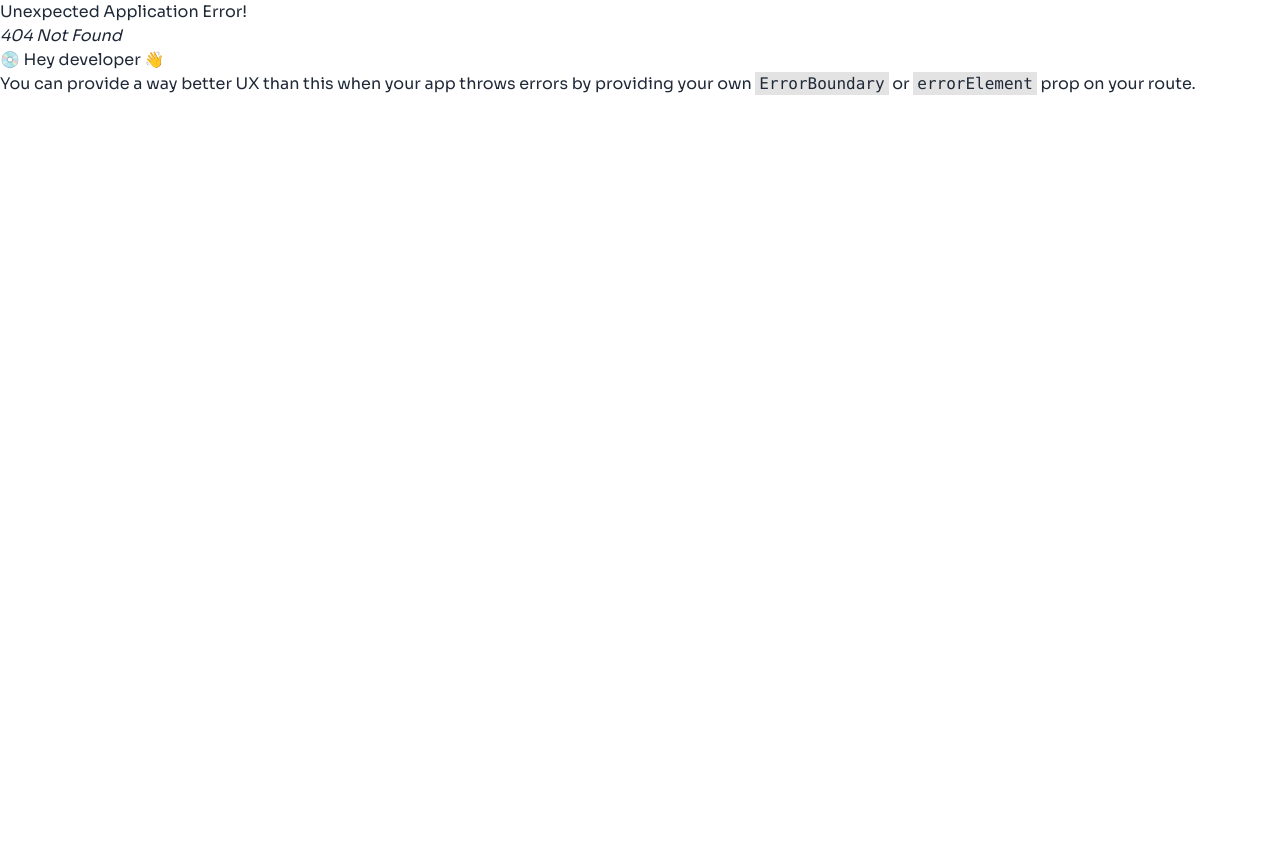
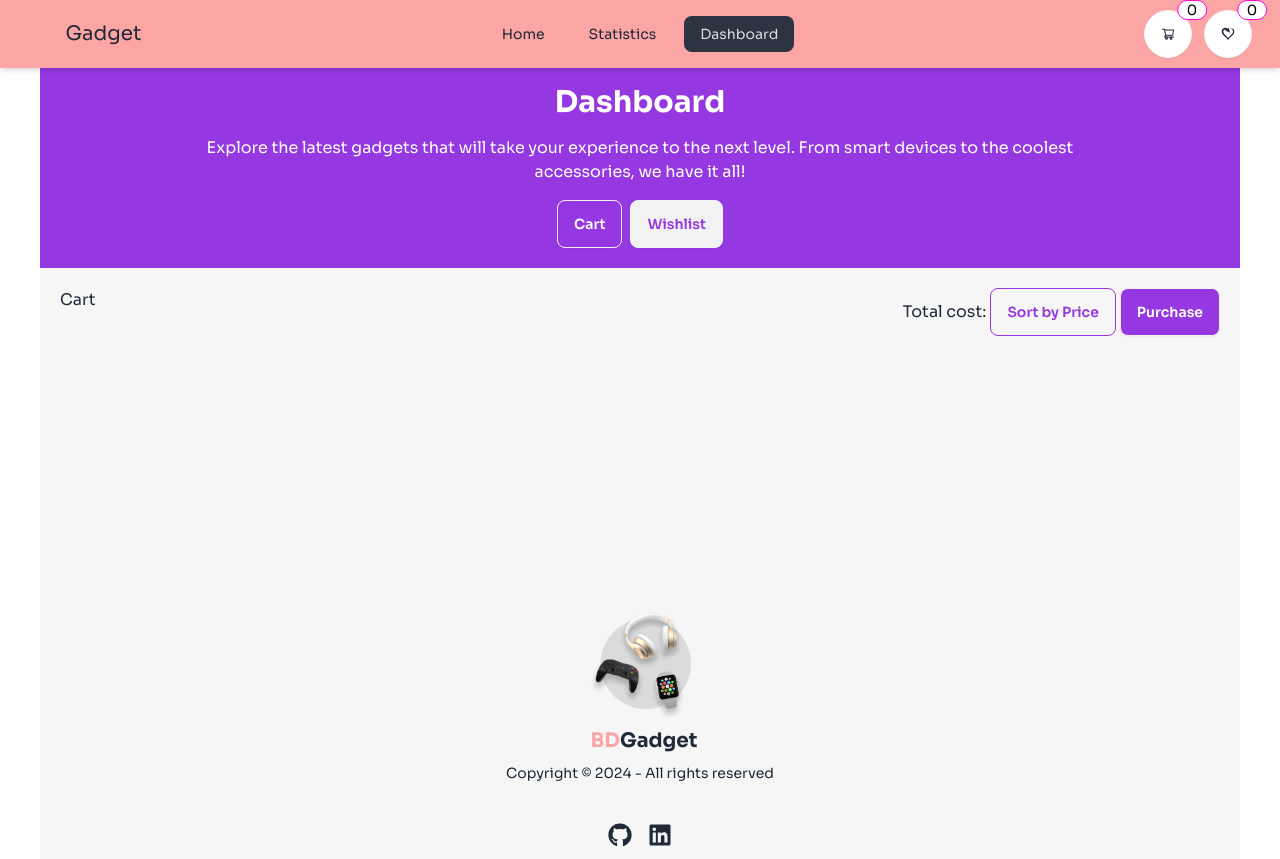
Before and after one commit to abujaforhadi/BDGadget, a React (Vite) app: page /dashboard/cart in a window 1280 px wide. Before the commit this address had no page. Before the commit the page ends 800 px from the top, so only its background shows below. Built offline with nearby package versions, Linux system fonts and the light colour scheme.

Commit message:
cart page added

```diff
--- /dev/null
+++ b/src/Components/CartComponents.jsx
@@ -0,0 +1,33 @@
+import { RiDeleteBinFill } from "react-icons/ri";
+import { SelectedItem } from "../MainLayout/MainLayout";
+import { useContext } from "react";
+
+function CartComponents({ p }) {
+  const [selectedProduct, setSelectedProduct] = useContext(SelectedItem);
+
+  const { product_id, product_title, description, price, product_image } = p;
+
+  // Handler to remove item
+  const handleRemoveItem = () => {
+    setSelectedProduct(selectedProduct.filter((item) => item.product_id !== product_id));
+  };
+
+  return (
+    <div className="flex justify-between items-center md:px-14">
+      <div className="flex gap-2">
+        <img className="w-1/12" src={product_image} alt={product_title} />
+
+        <div>
+          <h1>{product_title}</h1>
+          <p className="text-xs">{description}</p>
+          <p>Price: ${price}</p>
+        </div>
+      </div>
+      <button onClick={handleRemoveItem} className="btn btn-error text-white">
+        <RiDeleteBinFill />
+      </button>
+    </div>
+  );
+}
+
+export default CartComponents;
--- a/src/Components/NavBar.jsx
+++ b/src/Components/NavBar.jsx
@@ -1,22 +1,29 @@
+import { useContext } from "react";
 import { AiOutlineShoppingCart, AiOutlineUnorderedList } from "react-icons/ai";
 import { GiSelfLove } from "react-icons/gi";
 import { Link, NavLink } from "react-router-dom";
+import { SelectedItem, WishlistItem } from "../MainLayout/MainLayout";
 
 function NavBar() {
+  const [selectedProduct] = useContext(SelectedItem);
+  const [wishlistProduct] = useContext(WishlistItem);
+
+
   return (
-    <div className="">
+    <div className="px-5">
       <div className="navbar w-full flex items-center justify-between">
         <div className="navbar-start flex items-center">
           <div className="dropdown">
             <div tabIndex={0} role="button" className="btn btn-ghost lg:hidden">
               <AiOutlineUnorderedList />
             </div>
+
             <ul
               tabIndex={0}
               className="menu menu-sm dropdown-content bg-base-100 rounded-box z-[1] mt-3 w-52 p-2 shadow"
             >
               <li>
-                <NavLink to="/">Home</NavLink>
+                <NavLink to="/">Home </NavLink>
               </li>
               <li>
                 <NavLink to="/statistics">Statistics</NavLink>
@@ -43,13 +50,17 @@ function NavBar() {
             </li>
           </ul>
         </div>
-        <div className="navbar-end gap-1">
-          <Link className="btn bg-white rounded-full">
-            <AiOutlineShoppingCart />
-          </Link>
-          <Link className="btn bg-white rounded-full">
-            <GiSelfLove />
-          </Link>
+        <div className="navbar-end gap-3">
+
+          <div className="indicator">
+            <span className="indicator-item badge badge-secondary text-black bg-white"> {selectedProduct.length}</span>
+            <Link to="/dashboard/cart" className="btn bg-white rounded-full"> <AiOutlineShoppingCart /></Link>
+          </div>
+          <div className="indicator">
+            <span className="indicator-item badge badge-secondary text-black bg-white"> {wishlistProduct.length}</span>
+            <Link to="/dashboard/wishlist" className="btn bg-white rounded-full"> <GiSelfLove /></Link>
+          </div>
+
         </div>
       </div>
     </div>
--- a/src/Components/SingleProduct.jsx
+++ b/src/Components/SingleProduct.jsx
@@ -1,14 +1,16 @@
+import { useContext } from "react";
 import { FaHeartCirclePlus } from "react-icons/fa6";
 import { useLoaderData, useParams } from "react-router-dom";
+import { SelectedItem, WishlistItem } from "../MainLayout/MainLayout";
 
 function SingleProduct() {
   const data = useLoaderData();
   const { id } = useParams();
   const product = data.find((p) => p.product_id === id);
-
+  const [selectedProduct, setSelectedProduct] = useContext(SelectedItem);
+  const [wishlistProduct, setWishlistProduct] = useContext(WishlistItem);
   return (
     <>
-
       <div className="w-2/3 mx-auto bg-white rounded-lg shadow-md p-4">
         {product ? (
           <div className="flex text-black">
@@ -52,13 +54,27 @@ function SingleProduct() {
               <p className="text-gray-800 mt-4">Brand: {product.brand}</p>
               <p className="text-gray-800">Warranty: {product.warranty}</p>
               <div className=" flex items-center gap-2">
-              <button className="btn btn-primary  mt-6  bg-customPurple text-white font-semibold hover:bg-purple-700">
-                Add To Cart
-              </button>
-              <button className="btn btn-outline  mt-6  text-customPurple font-semibold">
-              <FaHeartCirclePlus />
+                <button
+                  onClick={() => {
+                    if (!selectedProduct.includes(product.product_id)) {
+                      setSelectedProduct([...selectedProduct, product]);
+                    } else alert("already added in cart");
+                  }}
+                  className="btn btn-primary mt-6 bg-customPurple text-white font-semibold hover:bg-purple-700"
+                >
+                  Add To Cart
+                </button>
 
-              </button>
+                <button
+                  onClick={() => {
+                    if (!wishlistProduct.includes(product.product_id)) {
+                      setWishlistProduct([...wishlistProduct, product]);
+                    } else alert("already added in wishlist");
+                  }}
+                  className="btn btn-outline  mt-6  text-customPurple font-semibold"
+                >
+                  <FaHeartCirclePlus />
+                </button>
               </div>
             </div>
           </div>
--- a/src/MainLayout/MainLayout.jsx
+++ b/src/MainLayout/MainLayout.jsx
@@ -1,10 +1,17 @@
 import { Outlet } from "react-router-dom";
 import NavBar from "../Components/NavBar";
 import Footer from "../Components/Footer";
+import { createContext, useState } from "react";
+export const SelectedItem = createContext([]);
+export const WishlistItem = createContext([]);
 
 function MainLayout() {
+  const [selectedProduct, setSelectedProduct] = useState([]);
+  const [wishlistProduct, setWishlistProduct] = useState([]);
 
   return (
+    <WishlistItem.Provider value={[wishlistProduct, setWishlistProduct]}>
+      <SelectedItem.Provider value={[selectedProduct, setSelectedProduct]}>
         <div className="bg-customGray mx-4 md:mx-10">
           {/* NavBar with custom color */}
           <div className="w-full  fixed top-0 left-0  bg-red-300 z-10 shadow-md">
@@ -12,13 +19,15 @@ function MainLayout() {
           </div>
 
           {/* Content Area with padding to prevent overlap */}
-      <div className="pt-16 md:pt-16">
+          <div className="pt-16 md:pt-16 min-h-[calc(100vh-200px)]">
             <Outlet />
           </div>
 
           {/* Footer */}
           <Footer />
         </div>
+      </SelectedItem.Provider>
+    </WishlistItem.Provider>
   );
 }
 
--- /dev/null
+++ b/src/Pages/Cart.jsx
@@ -0,0 +1,42 @@
+import { useContext, useState } from "react";
+import { SelectedItem} from "../MainLayout/MainLayout";
+import CartComponents from "../Components/CartComponents";
+
+function Cart() {
+  const [selectedProduct, setSelectedProduct] = useContext(SelectedItem);
+  const [isSorted, setIsSorted] = useState(false); // Track whether items are sorted
+
+  const handleSortByPrice = () => {
+    const sortedMoney = [...selectedProduct].sort((a, b) => b.price - a.price);
+    setSelectedProduct(sortedMoney);
+    setIsSorted(true);
+  };
+
+  return (
+    <>
+      <div>
+        <div className="px-5">
+          <div className="flex justify-between py-5">
+            <h1>Cart</h1>
+            <div className="flex gap-1 items-center">
+              <h2>Total cost:</h2>
+              <button onClick={handleSortByPrice} className="btn btn-outline text-customPurple">
+                Sort by Price
+              </button>
+              <button className="btn bg-customPurple text-white">
+                Purchase
+              </button>
+            </div>
+          </div>
+        </div>
+        <div>
+          {selectedProduct.map((p) => (
+            <CartComponents key={p.product_id} p={p} />
+          ))}
+        </div>
+      </div>
+    </>
+  );
+}
+
+export default Cart;
--- a/src/Pages/Dashboard.jsx
+++ b/src/Pages/Dashboard.jsx
@@ -1,20 +1,47 @@
+import { NavLink, Outlet, useLocation } from "react-router-dom";
 import Heading from "../Components/Heading";
 
 function Dashboard() {
+  const location = useLocation();
+
   return (
     <div>
       <div className="bg-customPurple py-5">
         <Heading
           title="Dashboard"
           subTitle="Explore the latest gadgets that will take your experience to the next level. From smart devices to the coolest accessories, we have it all!"
-        ></Heading>
-        <div className="flex justify-center gap-4">
-          <button className="btn btn-outline">Cart</button>
-          <button className="btn btn-outline">Wishlist</button>
+        />
+        <div className="flex justify-center gap-2">
+          <NavLink
+            to="/dashboard/cart"
+            className={({ isActive }) =>
+              `btn text-left px-4 py-2 ${
+                isActive || location.pathname === "/dashboard"
+                  ? "bg-customPurple text-white"
+                  : "text-customPurple"
+              }`
+            }
+          >
+            Cart
+          </NavLink>
+          <NavLink
+            to="/dashboard/wishlist"
+            className={({ isActive }) =>
+              `btn text-left px-4 py-2 ${
+                isActive ? "bg-customPurple text-white" : "text-customPurple"
+              }`
+            }
+          >
+            Wishlist
+          </NavLink>
         </div>
       </div>
 
+      <div>
+        <Outlet />
+      </div>
     </div>
   );
 }
+
 export default Dashboard;
--- a/src/Pages/Home.jsx
+++ b/src/Pages/Home.jsx
@@ -13,10 +13,10 @@ function Home() {
       <h1 className="py-5 text-center text-3xl font-bold">
         Explore Our Gadgets
       </h1>
-      <div className="flex gap-4">
+      <div className="grid grid-cols-1  md:flex gap-4">
         {/* Dynamic Category Items */}
         <div className="w-1/4 px-2">
-          <div className="grid gap-2 justify-center">
+          <div className="grid gap-2  justify-center items-center">
             {categories.map((category) => (
               <NavLink
                 to={`/categories/${category.category_name}`}
--- /dev/null
+++ b/src/Pages/Wishlist.jsx
@@ -0,0 +1,6 @@
+function Wishlist() {
+  return (
+    <div>Wishlist</div>
+  )
+}
+export default Wishlist
--- a/src/main.jsx
+++ b/src/main.jsx
@@ -3,10 +3,12 @@ import { createRoot } from 'react-dom/client'
 import './index.css'
 import { RouterProvider } from 'react-router-dom'
 import { routes } from './Routers/Routes'
+import { createContext } from "react";
 
+export const contextApi=createContext()
 
 createRoot(document.getElementById('root')).render(
   <StrictMode>
     <RouterProvider router={routes} />
-  </StrictMode>,
+  </StrictMode>
 )
```
Also changed, not shown: src/Routers/Routes.jsx (+19 -0 lines). Lines whose indentation alone changed are shown as unchanged.
